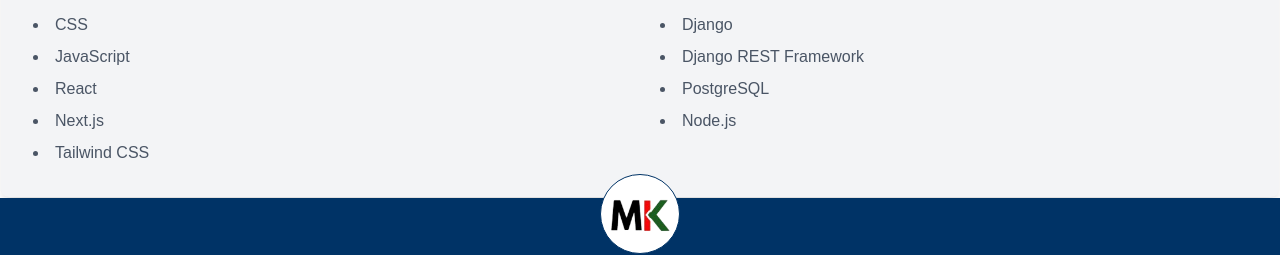
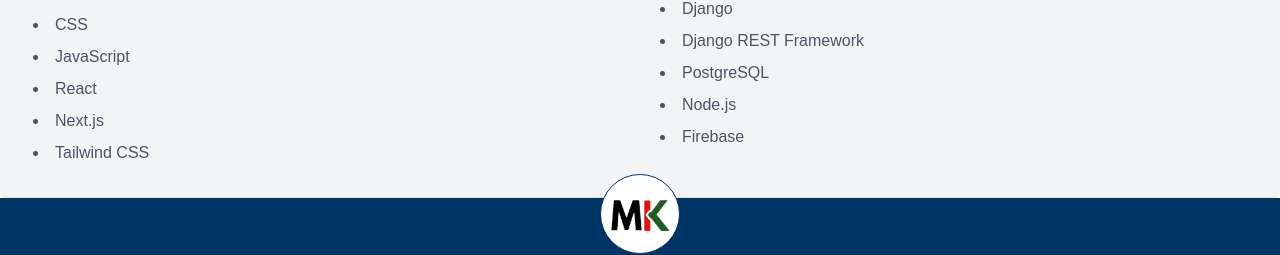
Before and after one commit to matthewkuria/myportifolio, a Next.js app: page / in a window 1280 px wide. Shown: the part 2848-3103 px from the top of the page. Built offline with nearby package versions, Linux system fonts and the light colour scheme; a web font is replaced by a local one.

Commit message:
Add firebase as a backend skill

```diff
--- a/app/components/MySkills.tsx
+++ b/app/components/MySkills.tsx
@@ -23,6 +23,7 @@ const MySkills = () => {
                 <li>Django REST Framework</li>
                 <li>PostgreSQL</li>
                 <li>Node.js</li>
+                <li>Firebase</li>
               </ul>
             </div>
         </div>
```
